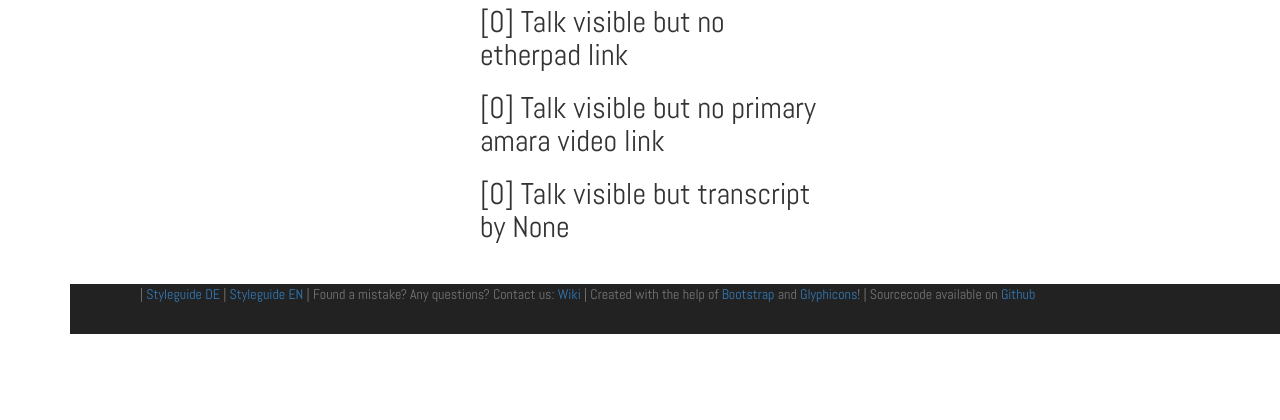
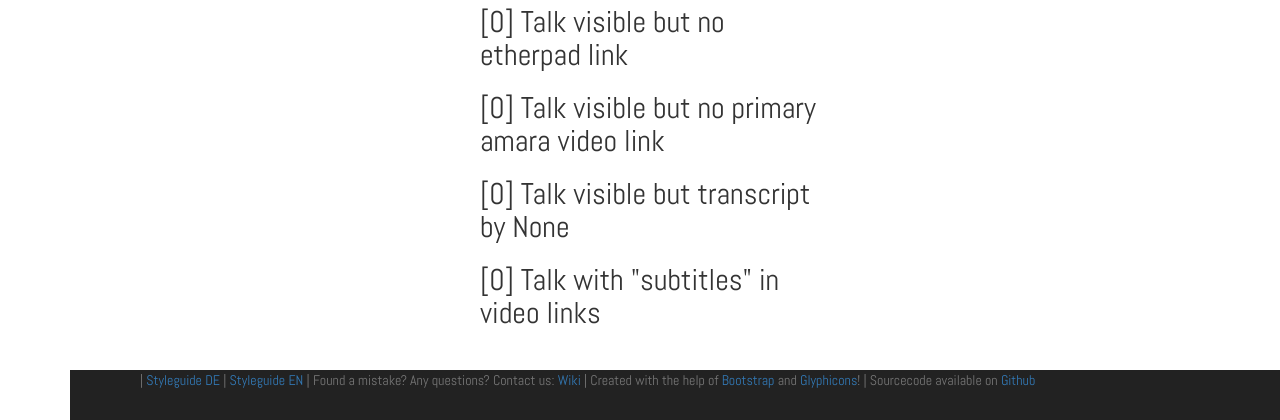
Before and after one commit to c3subtitles/subtitleStatus, a Django app: page /dashboard/ in a window 1280 px wide; the page is wider, and only the part inside the window is pictured. Shown: the part 561-981 px from the top of that part. Before the commit the page ends 895 px from the top of that part, so only its background shows below. Run offline with Django 3.2, Linux system fonts and the light colour scheme; the visitor is signed in with stand-in values (Sample User, id 1); data that the repository does not hold is empty; parts of the project's set-up code (start-up, migrations or seed data) failed here and were passed over; some libraries are stand-ins or nearby versions.

Commit message:
More dashboard updates

```diff
--- a/www/templates/dashboard.html
+++ b/www/templates/dashboard.html
@@ -364,6 +364,73 @@
         <br/>
     {%endfor%}
 
+
+    <h2>[{{ talks_with_subtitles_in_video_links|length }}] Talk with "subtitles" in video links</h2>
+    {% for any_talk in talks_with_subtitles_in_video_links %}
+        <h3><a href="/talk/{{any_talk.id}}">{{any_talk.id}}</a> {{any_talk.title}}</h3>
+            <dl class="dl-horizontal">
+                <dt>C3S Link</dt>
+                    <dd><a href="/talk/{{any_talk.id}}">Link</a></dd>
+                <dt>Admin Link</dt>
+                    <dd><a href="/admin/www/talk/{{any_talk.id}}">Link</a></dd>
+                <dt>Amara Link</dt>
+                {% if any_talk.amara_key != "" %}
+                    <dd><a href="https://amara.org/videos/{{any_talk.amara_key}}">Link</a></dd>
+                {% else %}
+                    <dd>-</dd>
+                {% endif %}
+                <dt>CDN Video Link</dt>
+                {% if any_talk.link_to_video_file != "" %}
+                    <dd><a href="{{any_talk.link_to_video_file}}">{{any_talk.link_to_video_file}}</a></dd>
+                {% else %}
+                    <dd>-</dd>
+                {% endif %}
+                <dt>Primary Amara Video Link</dt>
+                {% if any_talk.primary_amara_video_link != "" %}
+                    <dd><a href="{{any_talk.primary_amara_video_link}}">{{any_talk.primary_amara_video_link}}</a></dd>
+                {% else %}
+                    <dd>-</dd>
+                {% endif %}
+
+                <dt>C3S YT Studio Link</dt>
+                {% if any_talk.c3subtitles_youtube_key != "" %}
+                    <dd><a href="https://studio.youtube.com/video/{{any_talk.c3subtitles_youtube_key}}/translations">Link</a></dd>
+                {% else %}
+                    <dd>-</dd>
+                {% endif %}
+                <dt>Finished Orig Lang Subtitle</dt>
+                {% if any_talk.has_finished_original_subtitle %}
+                    <dd>✔</dd>
+                {% else %}
+                    <dd>-</dd>
+                {% endif %}
+                <dt>Pad Link</dt>
+                {% if any_talk.link_to_writable_pad != "" %}
+                    <dd><a href="{{any_talk.link_to_writable_pad}}">Link</a></dd>
+                {% else %}
+                    <dd>-</dd>
+                {% endif %}
+                <dt>Trint Transcript ID</dt>
+                {% if any_talk.trint_transcript_id != "" %}
+                    <dd>{{any_talk.trint_transcript_id}}</dd>
+                {% else %}
+                    <dd>-</dd>
+                {% endif %}
+                <dt>Event</dt>
+                    <dd>{{any_talk.event}}</dd>
+                <dt>Frab ID</dt>
+                    <dd>{{any_talk.frab_id_talk}}</dd>
+                <dt>Language:</dt>
+                    <dd>{{any_talk.orig_language}}</dd>
+                <dt>Internal Comment</dt>
+                {% if any_talk.internal_comment != "" %}
+                    <dd>{{any_talk.internal_comment}}</dd>
+                {% else %}
+                    <dd>-</dd>
+                {% endif %}
+            </dl>
+        <br/>
+    {%endfor%}
 </div>
 
 <div class="col-md-4">
```
